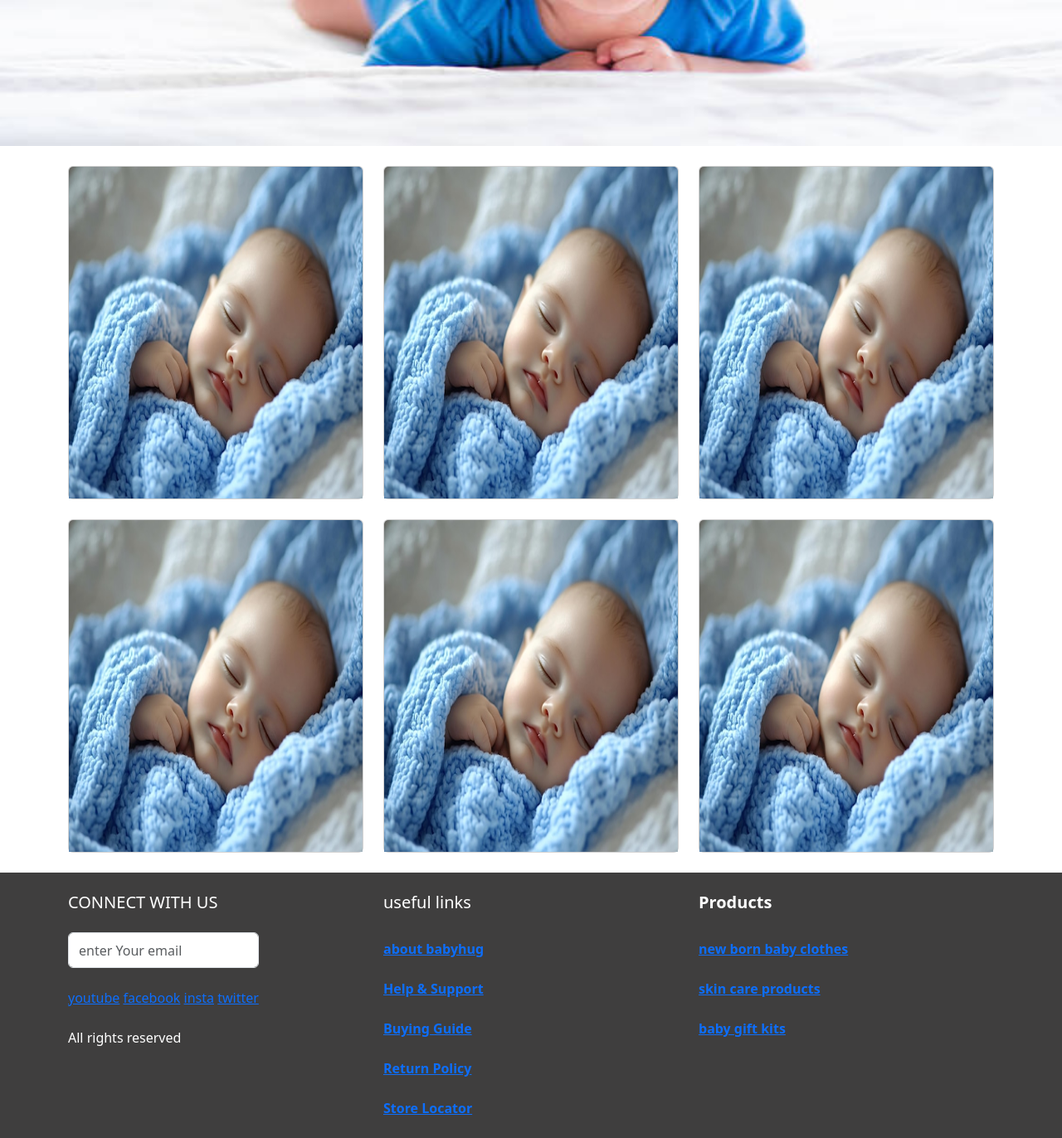
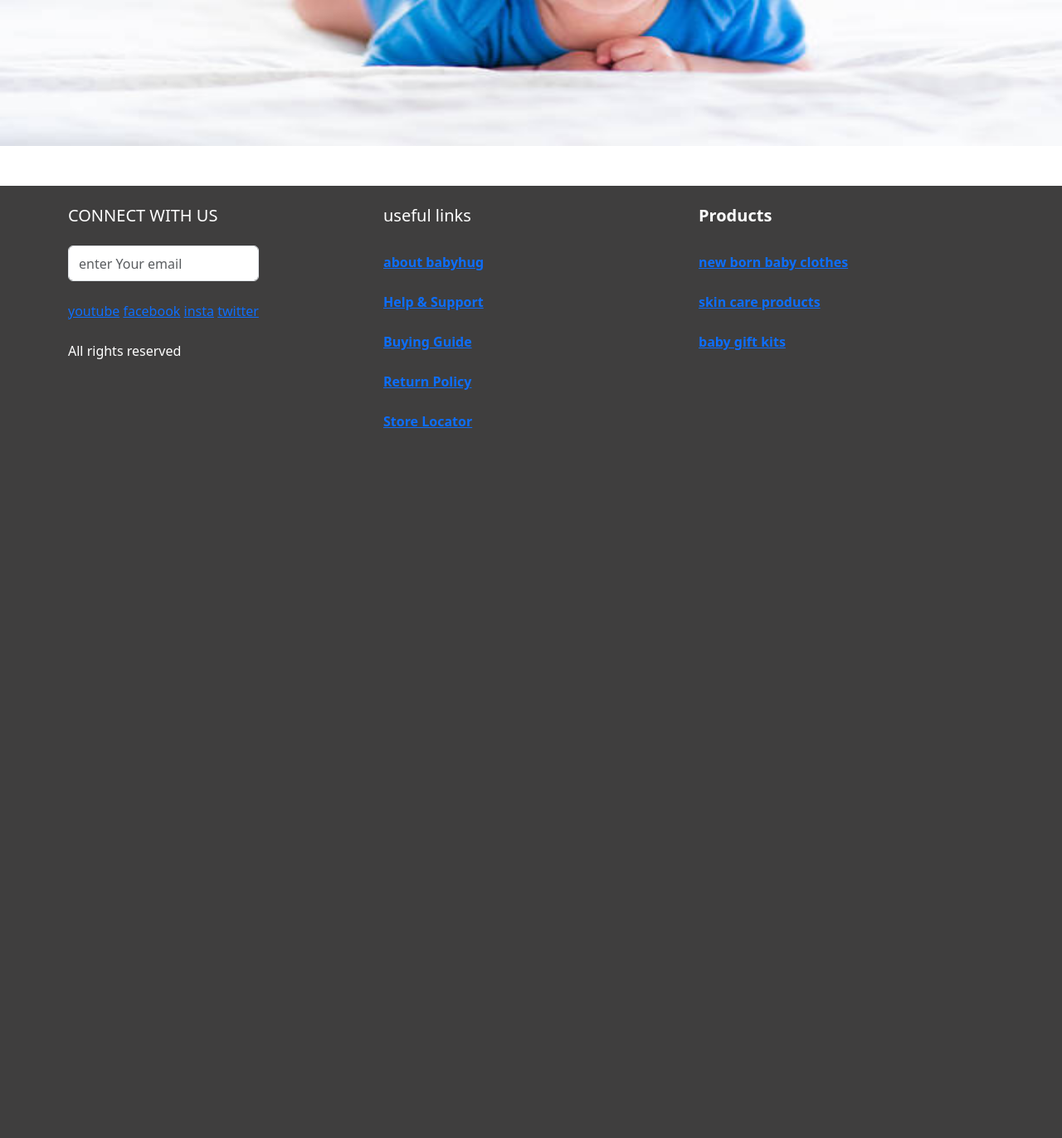
Before and after one commit to swapnacv21/BabyHug, a Django app: template babyhug_project/templates/user/user_home.html in a window 1280 px wide. Shown: the part 510-1882 px from the top of the page at 83% size. After the commit the page ends 1054 px from the top, so only its background shows below. Run offline with Django 5.2, Linux system fonts and the light colour scheme; the template is opened without the code that fills it, so the values that code supplies are empty.

Commit message:
project started

```diff
--- a/babyhug_project/templates/user/user_home.html
+++ b/babyhug_project/templates/user/user_home.html
@@ -102,55 +102,8 @@
     </div>
 
 
-
-
-
-
-
-
-
-
-
-
-
     <!-- <h3>User home page</h3> -->
-     <div class="container mt-4">
-        <div class="row">
-            <div class="col-lg-4">
-                <div class="card">
-                    <img src="static/images/caro2.jpg" alt=""  class="card-img-top" style="width:100%;height: 400px;">
-                </div>
-            </div>
-            <div class="col-lg-4">
-                <div class="card">
-                    <img src="static/images/caro2.jpg" alt=""  class="card-img-top" style="width:100%;height: 400px;">
-                </div>
-            </div>
-            <div class="col-lg-4">
-                <div class="card">
-                    <img src="static/images/caro2.jpg" alt=""  class="card-img-top" style="width:100%;height: 400px;">
-                </div>
-            </div>
-            <div class="col-lg-4 mt-4">
-                <div class="card">
-                    <img src="static/images/caro2.jpg" alt=""  class="card-img-top" style="width:100%;height: 400px;">
-                </div>
-            </div>
-            <div class="col-lg-4 mt-4">
-                <div class="card">
-                    <img src="static/images/caro2.jpg" alt=""  class="card-img-top" style="width:100%;height: 400px;">
-                </div>
-            </div>
-            <div class="col-lg-4 mt-4">
-                <div class="card">
-                    <img src="static/images/caro2.jpg" alt=""  class="card-img-top" style="width:100%;height: 400px;">
-                </div>
-            </div>
-        </div>
-     </div>
-
-
-    <!-- <div class="container mt-4">
+      <div class="container mt-4">
         <div class="row">
             {% for pro in data %}
             <div class="col-lg-4">
```
Also changed, not shown: other parts of babyhug_project/templates/user/user_home.html (+8 -3 lines), babyhug_project/app/views.py (+25 -0 lines), babyhug_project/babyhug_project/settings.py (+7 -0 lines).
